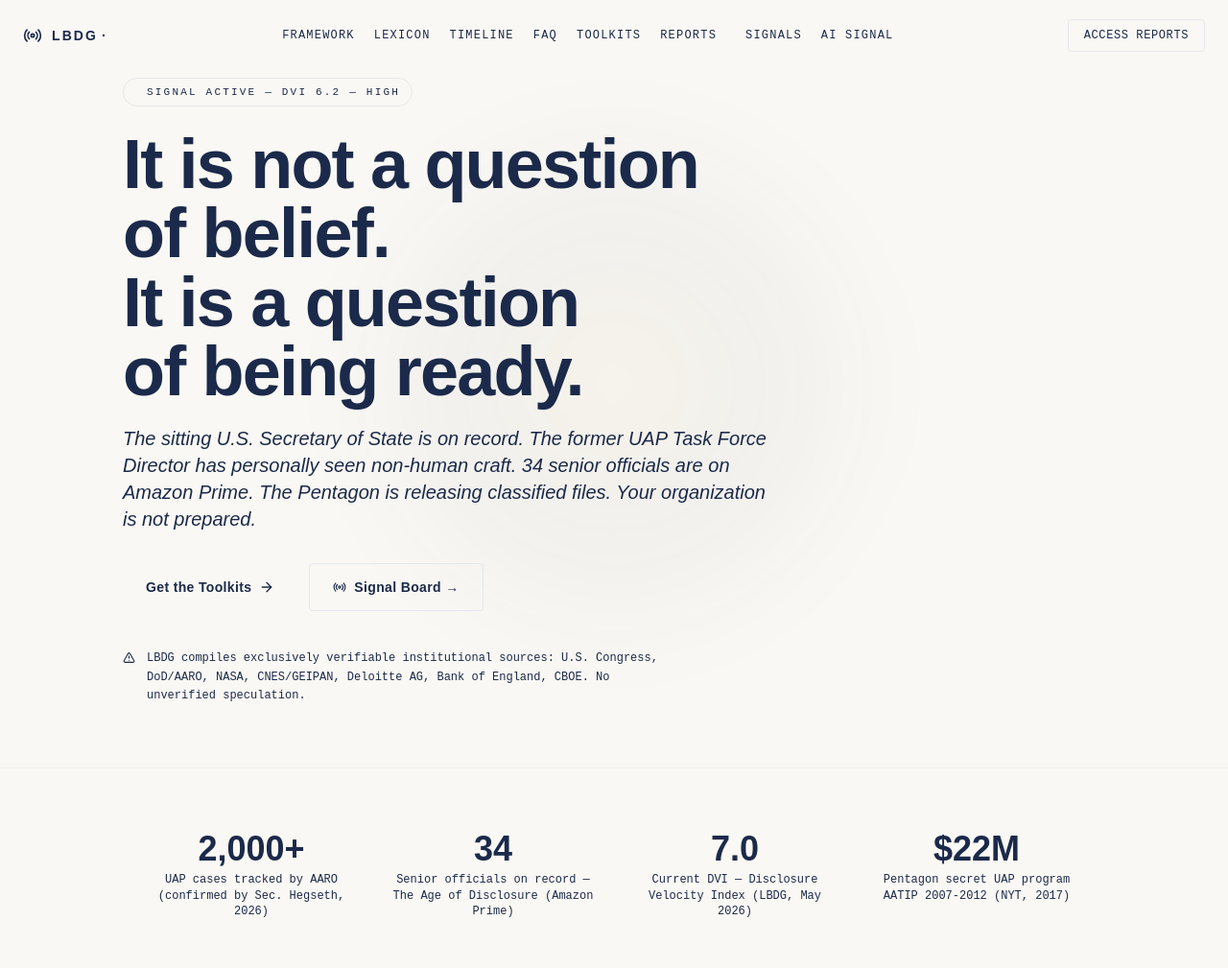
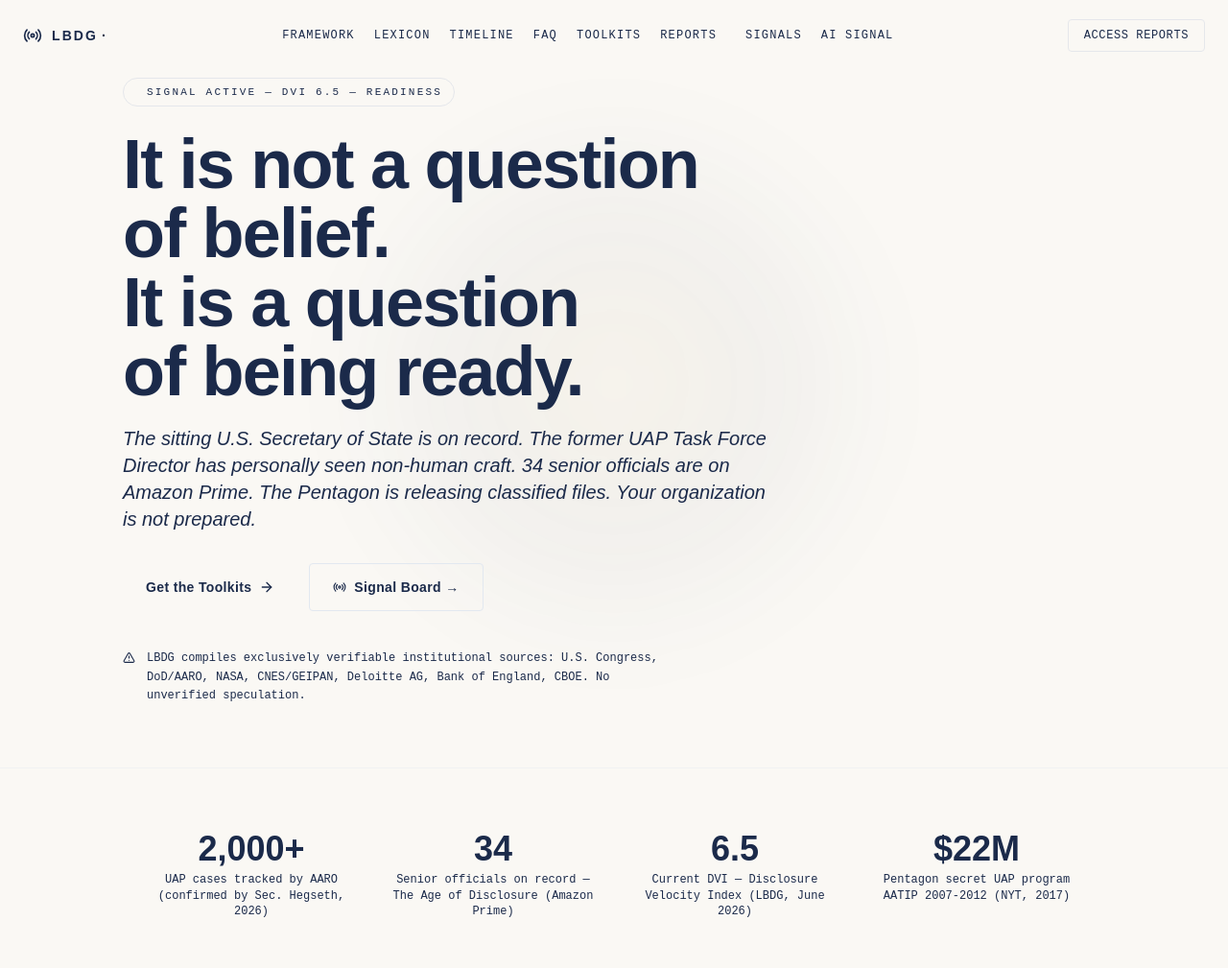
Before and after one commit to lbdgGit/DisclosureHub, a Next.js app in the folder disclosure-hub-starter/: page / in a window 1280 px wide. Shown: the top 1009 px of the page at 96% size. Built offline with nearby package versions, Linux system fonts and the light colour scheme; a web font is replaced by a local one.

Commit message:
Update page.tsx

```diff
--- a/disclosure-hub-starter/app/page.tsx
+++ b/disclosure-hub-starter/app/page.tsx
@@ -12,7 +12,7 @@ export const metadata: Metadata = {
 const STATS = [
   { value: '2,000+', label: 'UAP cases tracked by AARO (confirmed by Sec. Hegseth, 2026)' },
   { value: '34',     label: 'Senior officials on record — The Age of Disclosure (Amazon Prime)' },
-  { value: '7.0',    label: 'Current DVI — Disclosure Velocity Index (LBDG, May 2026)' },
+  { value: '6.5',    label: 'Current DVI — Disclosure Velocity Index (LBDG, June 2026)' },
   { value: '$22M',   label: 'Pentagon secret UAP program AATIP 2007-2012 (NYT, 2017)' },
 ];
 
@@ -22,7 +22,7 @@ const PILLARS = [
     number: '01',
     title: 'Signal Monitor',
     badge: 'Live',
-    description: 'Real-time tracking of institutional disclosure signals — government actions, financial instruments, legislative developments. DVI 7.0 — pre-disclosure threshold crossed.',
+    description: 'Real-time tracking of institutional disclosure signals — government actions, financial instruments, legislative developments. DVI 6.5 — READINESS threshold crossed.',
     links: [
       { href: '/signals', label: 'Open Signal Board' },
       { href: '/frise',   label: 'Historical Timeline' },
@@ -74,7 +74,7 @@ export default function HomePage() {
             <span className="inline-flex items-center gap-1.5 px-3 py-1.5 rounded-full border border-signal/30 bg-signal/10">
               <span className="w-1.5 h-1.5 rounded-full bg-signal animate-pulse" />
               <span className="text-2xs font-mono font-600 text-signal tracking-[0.2em] uppercase" style={{ fontFamily: 'JetBrains Mono, monospace' }}>
-                Signal active — DVI 6.2 — HIGH
+                Signal active — DVI 6.5 — READINESS
               </span>
             </span>
           </div>
```
